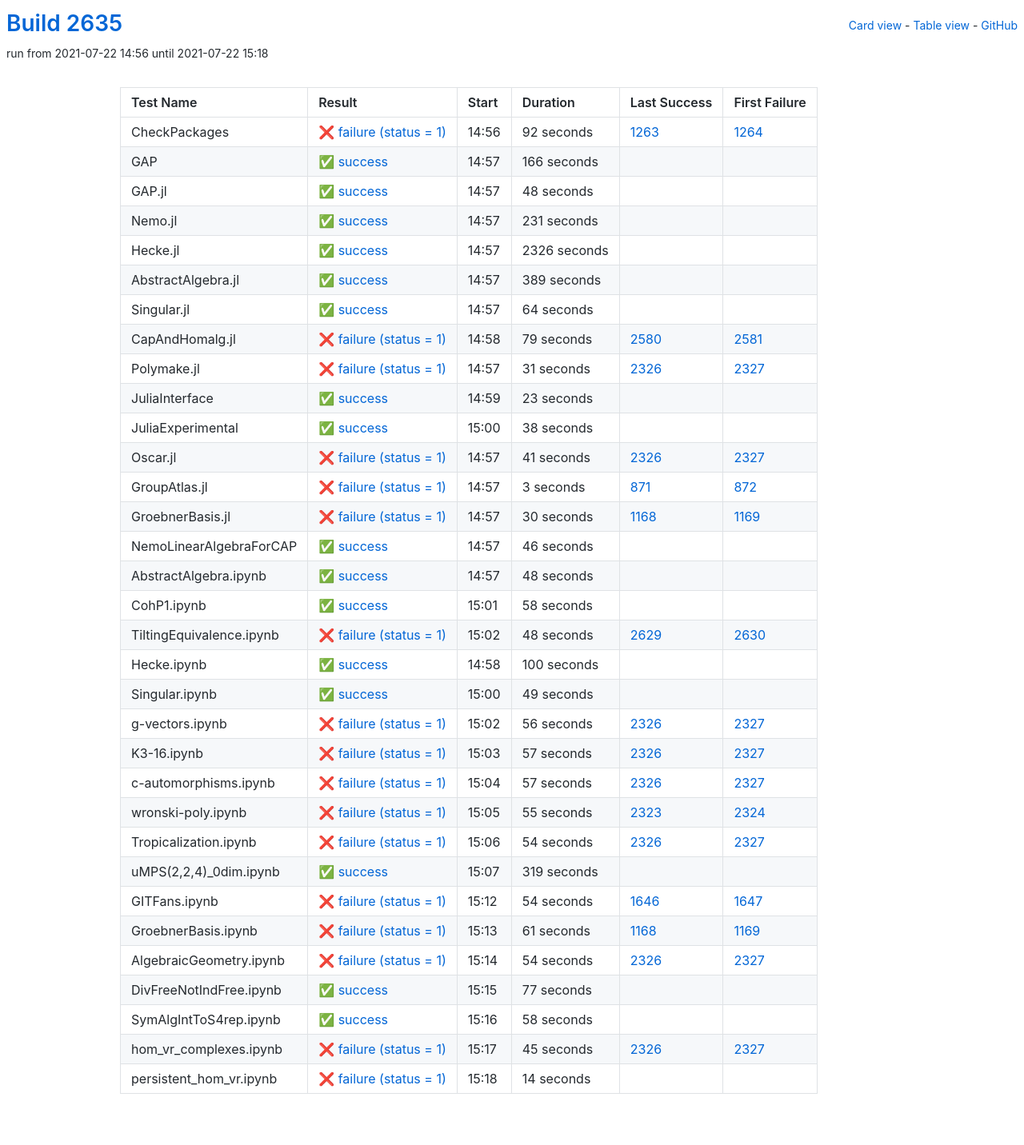
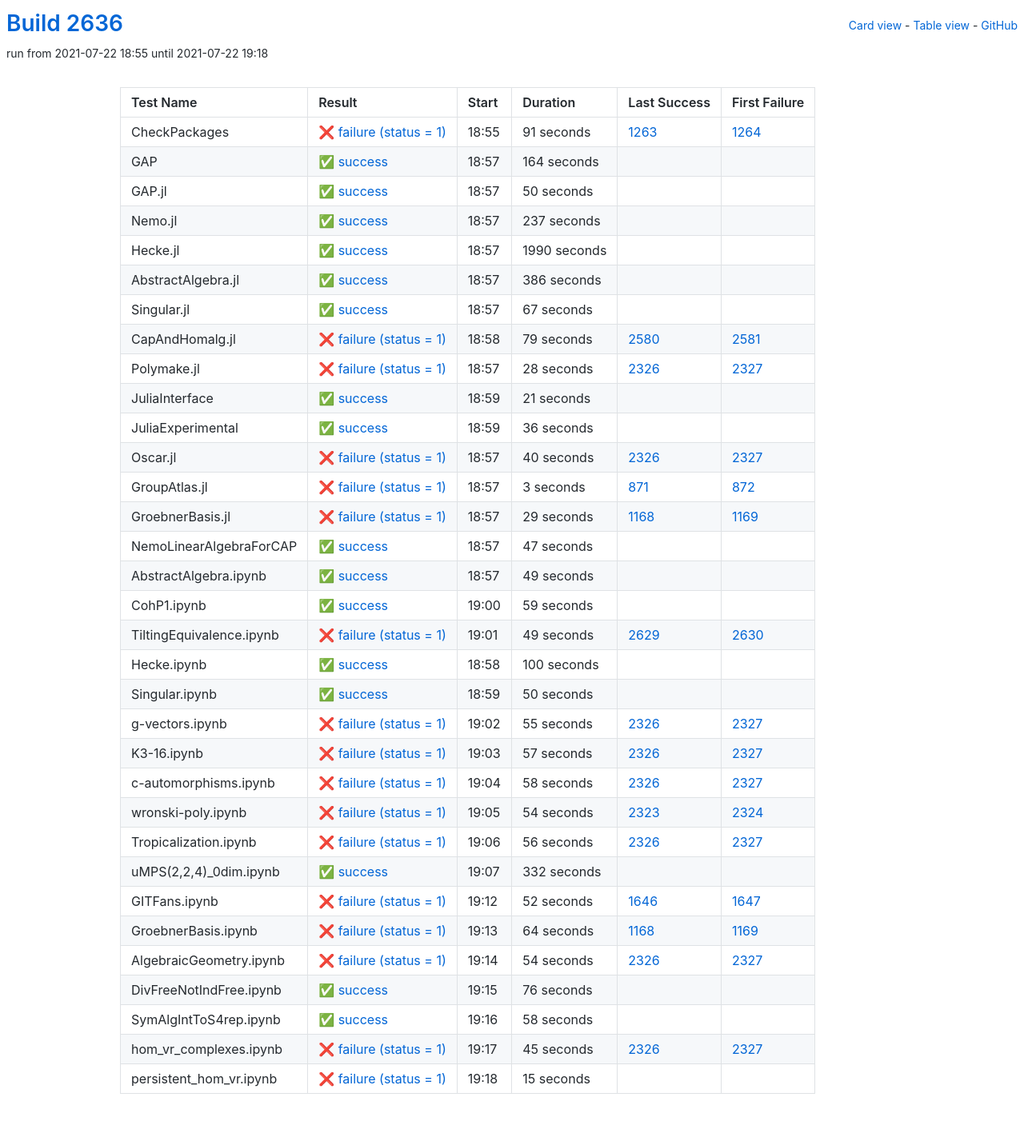
Before and after one commit to oscar-system/oscar-ci-status-stable, a Jekyll site: the page built from table.html, in a window 1280 px wide. Shown: the whole page at 80% size. Built offline with Jekyll 4.4.1, drawn with Linux system fonts in a browser that asks for light colours.

Commit message:
Build #2636

```diff
--- a/_data/ci.yml
+++ b/_data/ci.yml
@@ -1,6 +1,6 @@
 ---
-build: 2635
-build_url: https://oscarci.mathematik.uni-kl.de/job/oscar-stable/2635/
+build: 2636
+build_url: https://oscarci.mathematik.uni-kl.de/job/oscar-stable/2636/
 job: oscar-stable
 organization: oscar-system
 repo: oscar-ci-status-stable
@@ -8,92 +8,92 @@ repourl: https://github.com/oscar-system/oscar-ci-status-stable
 tests:
 - name: CheckPackages
   id: checkpackages
-  log: https://oscarci.mathematik.uni-kl.de/job/oscar-stable/2635/artifact/logs/build-2635/CheckPackages.log
-  start: 2021-07-22 14:56
+  log: https://oscarci.mathematik.uni-kl.de/job/oscar-stable/2636/artifact/logs/build-2636/CheckPackages.log
+  start: 2021-07-22 18:55
   success: false
   exitcode: 1
   status: failure
-  duration: 92
+  duration: 91
   last_success: 1263
   last_success_url: https://oscarci.mathematik.uni-kl.de/job/oscar-stable/1263/
   first_failure: 1264
   first_failure_url: https://oscarci.mathematik.uni-kl.de/job/oscar-stable/1264/
 - name: GAP
   id: gap
-  log: https://oscarci.mathematik.uni-kl.de/job/oscar-stable/2635/artifact/logs/build-2635/GAP.log
-  start: 2021-07-22 14:57
+  log: https://oscarci.mathematik.uni-kl.de/job/oscar-stable/2636/artifact/logs/build-2636/GAP.log
+  start: 2021-07-22 18:57
   success: true
   exitcode: 0
   status: success
-  duration: 166
+  duration: 164
   last_success: false
   last_success_url:
   first_failure: false
   first_failure_url:
 - name: GAP.jl
   id: gap-jl
-  log: https://oscarci.mathematik.uni-kl.de/job/oscar-stable/2635/artifact/logs/build-2635/GAP.jl.log
-  start: 2021-07-22 14:57
+  log: https://oscarci.mathematik.uni-kl.de/job/oscar-stable/2636/artifact/logs/build-2636/GAP.jl.log
+  start: 2021-07-22 18:57
   success: true
   exitcode: 0
   status: success
-  duration: 48
+  duration: 50
   last_success: false
   last_success_url:
   first_failure: false
   first_failure_url:
 - name: Nemo.jl
   id: nemo-jl
-  log: https://oscarci.mathematik.uni-kl.de/job/oscar-stable/2635/artifact/logs/build-2635/Nemo.jl.log
-  start: 2021-07-22 14:57
+  log: https://oscarci.mathematik.uni-kl.de/job/oscar-stable/2636/artifact/logs/build-2636/Nemo.jl.log
+  start: 2021-07-22 18:57
   success: true
   exitcode: 0
   status: success
-  duration: 231
+  duration: 237
   last_success: false
   last_success_url:
   first_failure: false
   first_failure_url:
 - name: Hecke.jl
   id: hecke-jl
-  log: https://oscarci.mathematik.uni-kl.de/job/oscar-stable/2635/artifact/logs/build-2635/Hecke.jl.log
-  start: 2021-07-22 14:57
+  log: https://oscarci.mathematik.uni-kl.de/job/oscar-stable/2636/artifact/logs/build-2636/Hecke.jl.log
+  start: 2021-07-22 18:57
   success: true
   exitcode: 0
   status: success
-  duration: 2326
+  duration: 1990
   last_success: false
   last_success_url:
   first_failure: false
   first_failure_url:
 - name: AbstractAlgebra.jl
   id: abstractalgebra-jl
-  log: https://oscarci.mathematik.uni-kl.de/job/oscar-stable/2635/artifact/logs/build-2635/AbstractAlgebra.jl.log
-  start: 2021-07-22 14:57
+  log: https://oscarci.mathematik.uni-kl.de/job/oscar-stable/2636/artifact/logs/build-2636/AbstractAlgebra.jl.log
+  start: 2021-07-22 18:57
   success: true
   exitcode: 0
   status: success
-  duration: 389
+  duration: 386
   last_success: false
   last_success_url:
   first_failure: false
   first_failure_url:
 - name: Singular.jl
   id: singular-jl
-  log: https://oscarci.mathematik.uni-kl.de/job/oscar-stable/2635/artifact/logs/build-2635/Singular.jl.log
-  start: 2021-07-22 14:57
+  log: https://oscarci.mathematik.uni-kl.de/job/oscar-stable/2636/artifact/logs/build-2636/Singular.jl.log
+  start: 2021-07-22 18:57
   success: true
   exitcode: 0
   status: success
-  duration: 64
+  duration: 67
   last_success: false
   last_success_url:
   first_failure: false
   first_failure_url:
 - name: CapAndHomalg.jl
   id: capandhomalg-jl
-  log: https://oscarci.mathematik.uni-kl.de/job/oscar-stable/2635/artifact/logs/build-2635/CapAndHomalg.jl.log
-  start: 2021-07-22 14:58
+  log: https://oscarci.mathematik.uni-kl.de/job/oscar-stable/2636/artifact/logs/build-2636/CapAndHomalg.jl.log
+  start: 2021-07-22 18:58
   success: false
   exitcode: 1
   status: failure
@@ -104,56 +104,56 @@ tests:
   first_failure_url: https://oscarci.mathematik.uni-kl.de/job/oscar-stable/2581/
 - name: Polymake.jl
   id: polymake-jl
-  log: https://oscarci.mathematik.uni-kl.de/job/oscar-stable/2635/artifact/logs/build-2635/Polymake.jl.log
-  start: 2021-07-22 14:57
+  log: https://oscarci.mathematik.uni-kl.de/job/oscar-stable/2636/artifact/logs/build-2636/Polymake.jl.log
+  start: 2021-07-22 18:57
   success: false
   exitcode: 1
   status: failure
-  duration: 31
+  duration: 28
   last_success: 2326
   last_success_url: https://oscarci.mathematik.uni-kl.de/job/oscar-stable/2326/
   first_failure: 2327
   first_failure_url: https://oscarci.mathematik.uni-kl.de/job/oscar-stable/2327/
 - name: JuliaInterface
   id: juliainterface
-  log: https://oscarci.mathematik.uni-kl.de/job/oscar-stable/2635/artifact/logs/build-2635/JuliaInterface.log
-  start: 2021-07-22 14:59
+  log: https://oscarci.mathematik.uni-kl.de/job/oscar-stable/2636/artifact/logs/build-2636/JuliaInterface.log
+  start: 2021-07-22 18:59
   success: true
   exitcode: 0
   status: success
-  duration: 23
+  duration: 21
   last_success: false
   last_success_url:
   first_failure: false
   first_failure_url:
 - name: JuliaExperimental
   id: juliaexperimental
-  log: https://oscarci.mathematik.uni-kl.de/job/oscar-stable/2635/artifact/logs/build-2635/JuliaExperimental.log
-  start: 2021-07-22 15:00
+  log: https://oscarci.mathematik.uni-kl.de/job/oscar-stable/2636/artifact/logs/build-2636/JuliaExperimental.log
+  start: 2021-07-22 18:59
   success: true
   exitcode: 0
   status: success
-  duration: 38
+  duration: 36
   last_success: false
   last_success_url:
   first_failure: false
   first_failure_url:
 - name: Oscar.jl
   id: oscar-jl
-  log: https://oscarci.mathematik.uni-kl.de/job/oscar-stable/2635/artifact/logs/build-2635/Oscar.jl.log
-  start: 2021-07-22 14:57
+  log: https://oscarci.mathematik.uni-kl.de/job/oscar-stable/2636/artifact/logs/build-2636/Oscar.jl.log
+  start: 2021-07-22 18:57
   success: false
   exitcode: 1
   status: failure
-  duration: 41
+  duration: 40
   last_success: 2326
   last_success_url: https://oscarci.mathematik.uni-kl.de/job/oscar-stable/2326/
   first_failure: 2327
   first_failure_url: https://oscarci.mathematik.uni-kl.de/job/oscar-stable/2327/
 - name: GroupAtlas.jl
   id: groupatlas-jl
-  log: https://oscarci.mathematik.uni-kl.de/job/oscar-stable/2635/artifact/logs/build-2635/GroupAtlas.jl.log
-  start: 2021-07-22 14:57
+  log: https://oscarci.mathematik.uni-kl.de/job/oscar-stable/2636/artifact/logs/build-2636/GroupAtlas.jl.log
+  start: 2021-07-22 18:57
   success: false
   exitcode: 1
   status: failure
@@ -164,68 +164,68 @@ tests:
   first_failure_url: https://oscarci.mathematik.uni-kl.de/job/oscar-stable/872/
 - name: GroebnerBasis.jl
   id: groebnerbasis-jl
-  log: https://oscarci.mathematik.uni-kl.de/job/oscar-stable/2635/artifact/logs/build-2635/GroebnerBasis.jl.log
-  start: 2021-07-22 14:57
+  log: https://oscarci.mathematik.uni-kl.de/job/oscar-stable/2636/artifact/logs/build-2636/GroebnerBasis.jl.log
+  start: 2021-07-22 18:57
   success: false
   exitcode: 1
   status: failure
-  duration: 30
+  duration: 29
   last_success: 1168
   last_success_url: https://oscarci.mathematik.uni-kl.de/job/oscar-stable/1168/
   first_failure: 1169
   first_failure_url: https://oscarci.mathematik.uni-kl.de/job/oscar-stable/1169/
 - name: NemoLinearAlgebraForCAP
   id: nemolinearalgebraforcap
-  log: https://oscarci.mathematik.uni-kl.de/job/oscar-stable/2635/artifact/logs/build-2635/NemoLinearAlgebraForCAP.log
-  start: 2021-07-22 14:57
+  log: https://oscarci.mathematik.uni-kl.de/job/oscar-stable/2636/artifact/logs/build-2636/NemoLinearAlgebraForCAP.log
+  start: 2021-07-22 18:57
   success: true
   exitcode: 0
   status: success
-  duration: 46
+  duration: 47
   last_success: false
   last_success_url:
   first_failure: false
   first_failure_url:
 - name: AbstractAlgebra.ipynb
   id: abstractalgebra-ipynb
-  log: https://oscarci.mathematik.uni-kl.de/job/oscar-stable/2635/artifact/logs/build-2635/AbstractAlgebra.ipynb.log
-  start: 2021-07-22 14:57
+  log: https://oscarci.mathematik.uni-kl.de/job/oscar-stable/2636/artifact/logs/build-2636/AbstractAlgebra.ipynb.log
+  start: 2021-07-22 18:57
   success: true
   exitcode: 0
   status: success
-  duration: 48
+  duration: 49
   last_success: false
   last_success_url:
   first_failure: false
   first_failure_url:
 - name: CohP1.ipynb
   id: cohp1-ipynb
-  log: https://oscarci.mathematik.uni-kl.de/job/oscar-stable/2635/artifact/logs/build-2635/CohP1.ipynb.log
-  start: 2021-07-22 15:01
+  log: https://oscarci.mathematik.uni-kl.de/job/oscar-stable/2636/artifact/logs/build-2636/CohP1.ipynb.log
+  start: 2021-07-22 19:00
   success: true
   exitcode: 0
   status: success
-  duration: 58
+  duration: 59
   last_success: false
   last_success_url:
   first_failure: false
   first_failure_url:
 - name: TiltingEquivalence.ipynb
   id: tiltingequivalence-ipynb
-  log: https://oscarci.mathematik.uni-kl.de/job/oscar-stable/2635/artifact/logs/build-2635/TiltingEquivalence.ipynb.log
-  start: 2021-07-22 15:02
+  log: https://oscarci.mathematik.uni-kl.de/job/oscar-stable/2636/artifact/logs/build-2636/TiltingEquivalence.ipynb.log
+  start: 2021-07-22 19:01
   success: false
   exitcode: 1
   status: failure
-  duration: 48
+  duration: 49
   last_success: 2629
   last_success_url: https://oscarci.mathematik.uni-kl.de/job/oscar-stable/2629/
   first_failure: 2630
   first_failure_url: https://oscarci.mathematik.uni-kl.de/job/oscar-stable/2630/
 - name: Hecke.ipynb
   id: hecke-ipynb
-  log: https://oscarci.mathematik.uni-kl.de/job/oscar-stable/2635/artifact/logs/build-2635/Hecke.ipynb.log
-  start: 2021-07-22 14:58
+  log: https://oscarci.mathematik.uni-kl.de/job/oscar-stable/2636/artifact/logs/build-2636/Hecke.ipynb.log
+  start: 2021-07-22 18:58
   success: true
   exitcode: 0
   status: success
@@ -236,32 +236,32 @@ tests:
   first_failure_url:
 - name: Singular.ipynb
   id: singular-ipynb
-  log: https://oscarci.mathematik.uni-kl.de/job/oscar-stable/2635/artifact/logs/build-2635/Singular.ipynb.log
-  start: 2021-07-22 15:00
+  log: https://oscarci.mathematik.uni-kl.de/job/oscar-stable/2636/artifact/logs/build-2636/Singular.ipynb.log
+  start: 2021-07-22 18:59
   success: true
   exitcode: 0
   status: success
-  duration: 49
+  duration: 50
   last_success: false
   last_success_url:
   first_failure: false
   first_failure_url:
 - name: g-vectors.ipynb
   id: g-vectors-ipynb
-  log: https://oscarci.mathematik.uni-kl.de/job/oscar-stable/2635/artifact/logs/build-2635/g-vectors.ipynb.log
-  start: 2021-07-22 15:02
+  log: https://oscarci.mathematik.uni-kl.de/job/oscar-stable/2636/artifact/logs/build-2636/g-vectors.ipynb.log
+  start: 2021-07-22 19:02
   success: false
   exitcode: 1
   status: failure
-  duration: 56
+  duration: 55
   last_success: 2326
   last_success_url: https://oscarci.mathematik.uni-kl.de/job/oscar-stable/2326/
   first_failure: 2327
   first_failure_url: https://oscarci.mathematik.uni-kl.de/job/oscar-stable/2327/
 - name: K3-16.ipynb
   id: k3-16-ipynb
-  log: https://oscarci.mathematik.uni-kl.de/job/oscar-stable/2635/artifact/logs/build-2635/K3-16.ipynb.log
-  start: 2021-07-22 15:03
+  log: https://oscarci.mathematik.uni-kl.de/job/oscar-stable/2636/artifact/logs/build-2636/K3-16.ipynb.log
+  start: 2021-07-22 19:03
   success: false
   exitcode: 1
   status: failure
@@ -272,80 +272,80 @@ tests:
   first_failure_url: https://oscarci.mathematik.uni-kl.de/job/oscar-stable/2327/
 - name: c-automorphisms.ipynb
   id: c-automorphisms-ipynb
-  log: https://oscarci.mathematik.uni-kl.de/job/oscar-stable/2635/artifact/logs/build-2635/c-automorphisms.ipynb.log
-  start: 2021-07-22 15:04
+  log: https://oscarci.mathematik.uni-kl.de/job/oscar-stable/2636/artifact/logs/build-2636/c-automorphisms.ipynb.log
+  start: 2021-07-22 19:04
   success: false
   exitcode: 1
   status: failure
-  duration: 57
+  duration: 58
   last_success: 2326
   last_success_url: https://oscarci.mathematik.uni-kl.de/job/oscar-stable/2326/
   first_failure: 2327
   first_failure_url: https://oscarci.mathematik.uni-kl.de/job/oscar-stable/2327/
 - name: wronski-poly.ipynb
   id: wronski-poly-ipynb
-  log: https://oscarci.mathematik.uni-kl.de/job/oscar-stable/2635/artifact/logs/build-2635/wronski-poly.ipynb.log
-  start: 2021-07-22 15:05
+  log: https://oscarci.mathematik.uni-kl.de/job/oscar-stable/2636/artifact/logs/build-2636/wronski-poly.ipynb.log
+  start: 2021-07-22 19:05
   success: false
   exitcode: 1
   status: failure
-  duration: 55
+  duration: 54
   last_success: 2323
   last_success_url: https://oscarci.mathematik.uni-kl.de/job/oscar-stable/2323/
   first_failure: 2324
   first_failure_url: https://oscarci.mathematik.uni-kl.de/job/oscar-stable/2324/
 - name: Tropicalization.ipynb
   id: tropicalization-ipynb
-  log: https://oscarci.mathematik.uni-kl.de/job/oscar-stable/2635/artifact/logs/build-2635/Tropicalization.ipynb.log
-  start: 2021-07-22 15:06
+  log: https://oscarci.mathematik.uni-kl.de/job/oscar-stable/2636/artifact/logs/build-2636/Tropicalization.ipynb.log
+  start: 2021-07-22 19:06
   success: false
   exitcode: 1
   status: failure
-  duration: 54
+  duration: 56
   last_success: 2326
   last_success_url: https://oscarci.mathematik.uni-kl.de/job/oscar-stable/2326/
   first_failure: 2327
   first_failure_url: https://oscarci.mathematik.uni-kl.de/job/oscar-stable/2327/
 - name: uMPS(2,2,4)_0dim.ipynb
   id: umps-2-2-4-0dim-ipynb
-  log: https://oscarci.mathematik.uni-kl.de/job/oscar-stable/2635/artifact/logs/build-2635/uMPS-2-2-4-_0dim.ipynb.log
-  start: 2021-07-22 15:07
+  log: https://oscarci.mathematik.uni-kl.de/job/oscar-stable/2636/artifact/logs/build-2636/uMPS-2-2-4-_0dim.ipynb.log
+  start: 2021-07-22 19:07
   success: true
   exitcode: 0
   status: success
-  duration: 319
+  duration: 332
   last_success: false
   last_success_url:
   first_failure: false
   first_failure_url:
 - name: GITFans.ipynb
   id: gitfans-ipynb
-  log: https://oscarci.mathematik.uni-kl.de/job/oscar-stable/2635/artifact/logs/build-2635/GITFans.ipynb.log
-  start: 2021-07-22 15:12
+  log: https://oscarci.mathematik.uni-kl.de/job/oscar-stable/2636/artifact/logs/build-2636/GITFans.ipynb.log
+  start: 2021-07-22 19:12
   success: false
   exitcode: 1
   status: failure
-  duration: 54
+  duration: 52
   last_success: 1646
   last_success_url: https://oscarci.mathematik.uni-kl.de/job/oscar-stable/1646/
   first_failure: 1647
   first_failure_url: https://oscarci.mathematik.uni-kl.de/job/oscar-stable/1647/
 - name: GroebnerBasis.ipynb
   id: groebnerbasis-ipynb
-  log: https://oscarci.mathematik.uni-kl.de/job/oscar-stable/2635/artifact/logs/build-2635/GroebnerBasis.ipynb.log
-  start: 2021-07-22 15:13
+  log: https://oscarci.mathematik.uni-kl.de/job/oscar-stable/2636/artifact/logs/build-2636/GroebnerBasis.ipynb.log
+  start: 2021-07-22 19:13
   success: false
   exitcode: 1
   status: failure
-  duration: 61
+  duration: 64
   last_success: 1168
   last_success_url: https://oscarci.mathematik.uni-kl.de/job/oscar-stable/1168/
   first_failure: 1169
   first_failure_url: https://oscarci.mathematik.uni-kl.de/job/oscar-stable/1169/
 - name: AlgebraicGeometry.ipynb
   id: algebraicgeometry-ipynb
-  log: https://oscarci.mathematik.uni-kl.de/job/oscar-stable/2635/artifact/logs/build-2635/AlgebraicGeometry.ipynb.log
-  start: 2021-07-22 15:14
+  log: https://oscarci.mathematik.uni-kl.de/job/oscar-stable/2636/artifact/logs/build-2636/AlgebraicGeometry.ipynb.log
+  start: 2021-07-22 19:14
   success: false
   exitcode: 1
   status: failure
@@ -356,20 +356,20 @@ tests:
   first_failure_url: https://oscarci.mathematik.uni-kl.de/job/oscar-stable/2327/
 - name: DivFreeNotIndFree.ipynb
   id: divfreenotindfree-ipynb
-  log: https://oscarci.mathematik.uni-kl.de/job/oscar-stable/2635/artifact/logs/build-2635/DivFreeNotIndFree.ipynb.log
-  start: 2021-07-22 15:15
+  log: https://oscarci.mathematik.uni-kl.de/job/oscar-stable/2636/artifact/logs/build-2636/DivFreeNotIndFree.ipynb.log
+  start: 2021-07-22 19:15
   success: true
   exitcode: 0
   status: success
-  duration: 77
+  duration: 76
   last_success: false
   last_success_url:
   first_failure: false
   first_failure_url:
 - name: SymAlgIntToS4rep.ipynb
   id: symalginttos4rep-ipynb
-  log: https://oscarci.mathematik.uni-kl.de/job/oscar-stable/2635/artifact/logs/build-2635/SymAlgIntToS4rep.ipynb.log
-  start: 2021-07-22 15:16
+  log: https://oscarci.mathematik.uni-kl.de/job/oscar-stable/2636/artifact/logs/build-2636/SymAlgIntToS4rep.ipynb.log
+  start: 2021-07-22 19:16
   success: true
   exitcode: 0
   status: success
@@ -380,8 +380,8 @@ tests:
   first_failure_url:
 - name: hom_vr_complexes.ipynb
   id: hom-vr-complexes-ipynb
-  log: https://oscarci.mathematik.uni-kl.de/job/oscar-stable/2635/artifact/logs/build-2635/hom_vr_complexes.ipynb.log
-  start: 2021-07-22 15:17
+  log: https://oscarci.mathematik.uni-kl.de/job/oscar-stable/2636/artifact/logs/build-2636/hom_vr_complexes.ipynb.log
+  start: 2021-07-22 19:17
   success: false
   exitcode: 1
   status: failure
@@ -392,12 +392,12 @@ tests:
   first_failure_url: https://oscarci.mathematik.uni-kl.de/job/oscar-stable/2327/
 - name: persistent_hom_vr.ipynb
   id: persistent-hom-vr-ipynb
-  log: https://oscarci.mathematik.uni-kl.de/job/oscar-stable/2635/artifact/logs/build-2635/persistent_hom_vr.ipynb.log
-  start: 2021-07-22 15:18
+  log: https://oscarci.mathematik.uni-kl.de/job/oscar-stable/2636/artifact/logs/build-2636/persistent_hom_vr.ipynb.log
+  start: 2021-07-22 19:18
   success: false
   exitcode: 1
   status: failure
-  duration: 14
+  duration: 15
   last_success: false
   last_success_url:
   first_failure: false
```
Also changed, not shown: README.md.
